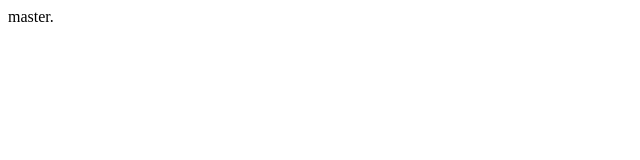
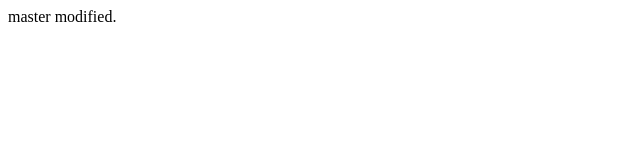
Before and after one commit to t3hmun/t3hmun.github.io-js-learning-experiment., a plain HTML site: page index.html in a window 1280 px wide. Shown: the full height of the page, 0-640 px from the left. Drawn offline with Linux system fonts and the light colour scheme.

Commit message:
Modified naster from submodule.

```diff
--- a/index.html
+++ b/index.html
@@ -1 +1 @@
-<html>master.</html>
+<html>master modified.</html>
```
